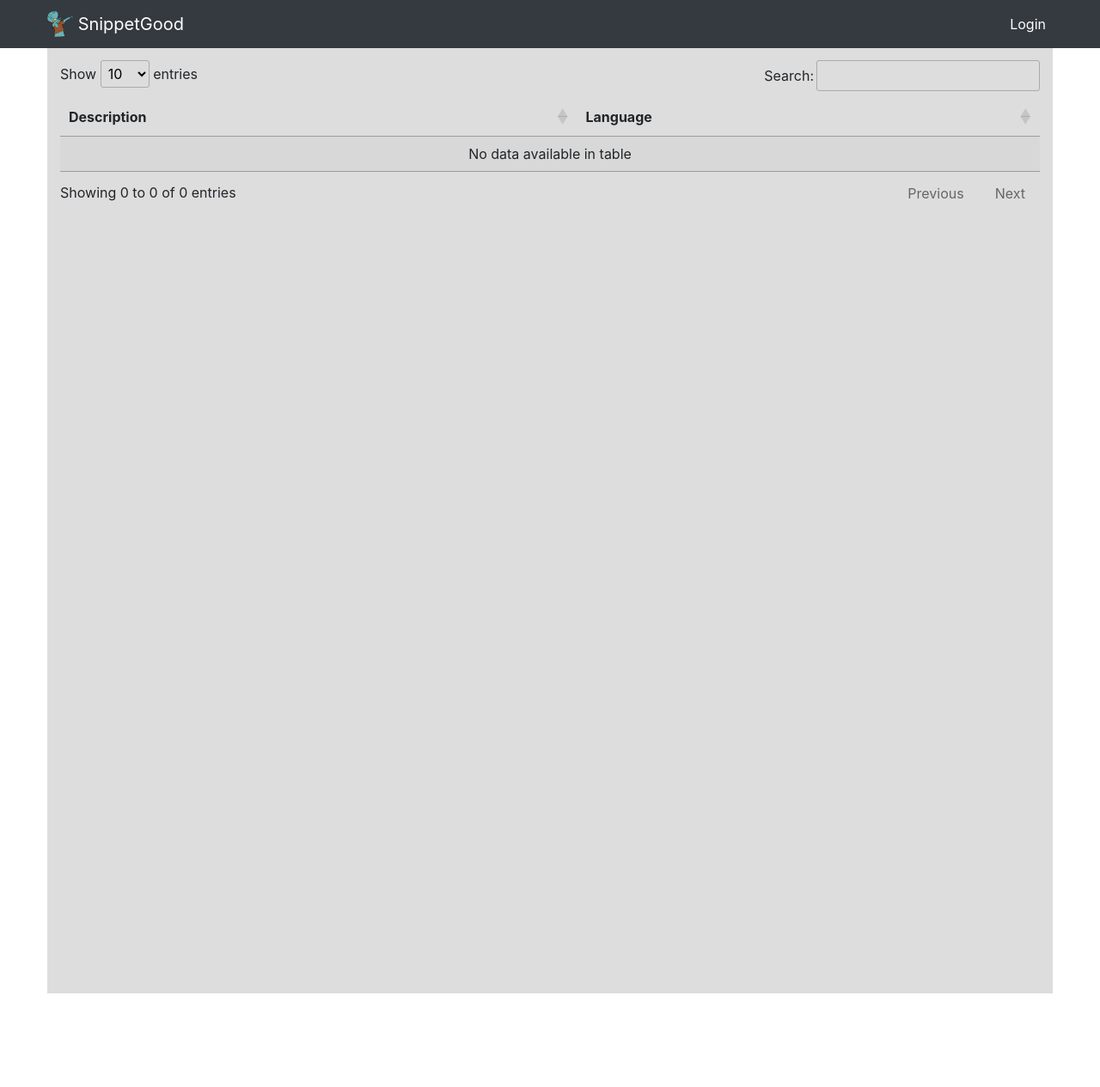
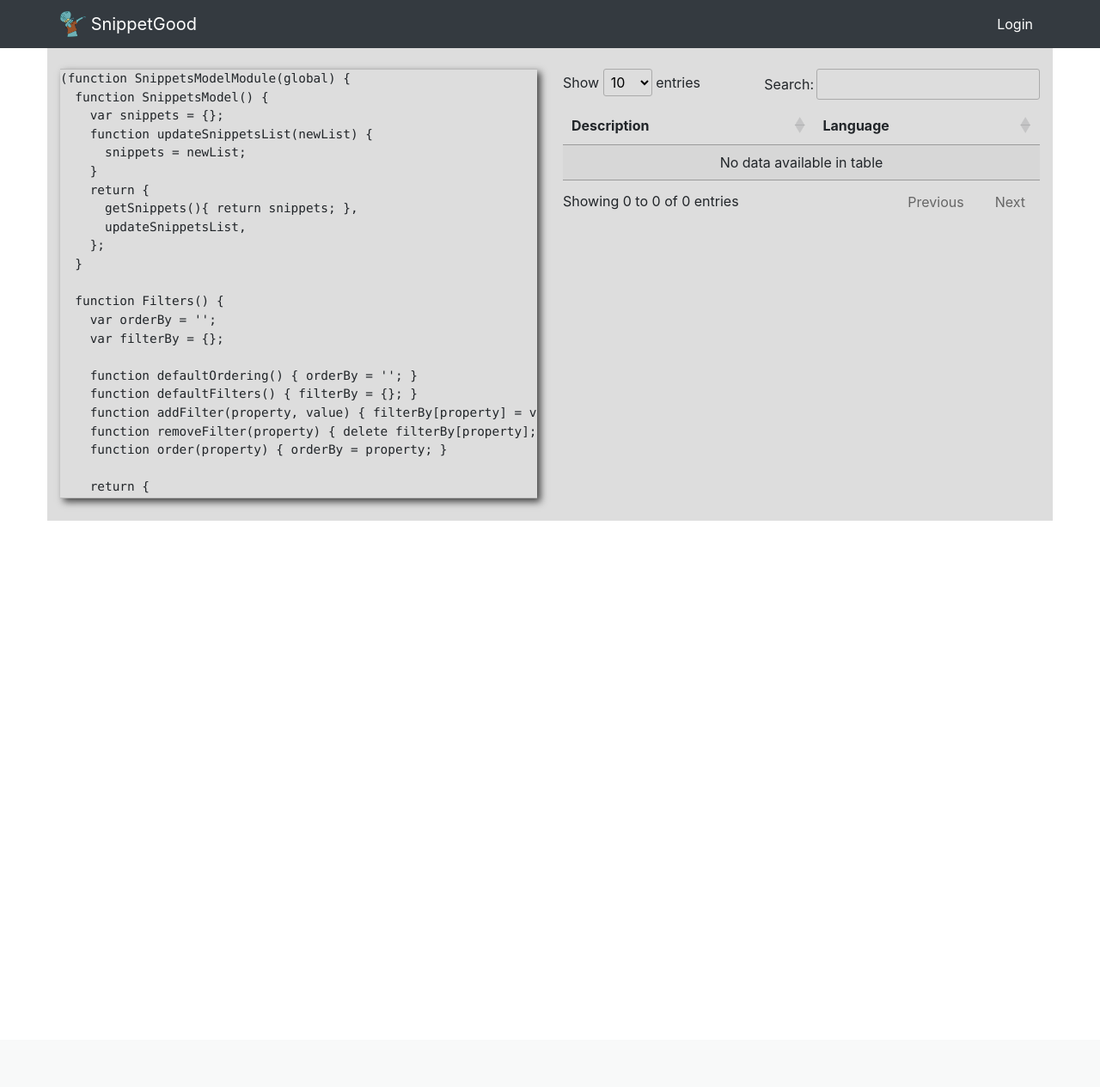
Before and after one commit to Pappyhands/CSCI452-FA17-Public, a PHP site: page / in a window 1280 px wide. Shown: the whole page at 86% size. After the commit the page ends 606 px from the top, so only its background shows below. Run offline with PHP 8.4, Linux system fonts and the light colour scheme; some libraries are stand-ins or nearby versions.

Commit message:
removed prismjs

```diff
--- a/Client/css/main.css
+++ b/Client/css/main.css
@@ -1,19 +1,36 @@
-body, html {
-    height: 100%;
-}
-
 #nav-content {
     max-width: 1200px;
+    padding: 0px 30px;
 }
 
 #page-content {
     margin-top: 55px;
     padding-top: 15px;
     background-color: #ddd;
-    height: 91vh;
+    height: 100%;
 }
 
 #wrapper {
     background-color: transparent;
     max-width: 1200px;
 }
+
+#snippet-container, #snippet-list-container {
+    padding-top: 10px;
+    padding-bottom: 10px;
+}
+
+#snippet-frame {
+    max-height: 500px;
+    border-top: solid #bbb 1px;
+    border-bottom: solid #bbb 1px;
+    box-shadow: 4px 4px 8px #444;
+}
+
+.card-block {
+    padding: 10px 20px;
+}
+
+.language-php .token.variable {
+	color: #963;
+}
--- a/Client/index.html
+++ b/Client/index.html
@@ -28,8 +28,53 @@
 		</div>
 	    <div id="wrapper" class="container-fluid">
     		<div id="page-content" class="container-fluid">
-    		   <div class="row">
-        		   <div id="snippet-list-container" class="col-sm-12 snippet-list-container">
+    			<div class="row justify-content-center">
+    				<div id="snippet-container" class="col-8 col-xl-6">
+    					<pre id="snippet-frame">
+<code class="language-javascript">(function SnippetsModelModule(global) {
+  function SnippetsModel() {
+    var snippets = {};
+    function updateSnippetsList(newList) {
+      snippets = newList;
+    }
+    return {
+      getSnippets(){ return snippets; },
+      updateSnippetsList,
+    };
+  }
+
+  function Filters() {
+    var orderBy = '';
+    var filterBy = {};
+
+    function defaultOrdering() { orderBy = ''; }
+    function defaultFilters() { filterBy = {}; }
+    function addFilter(property, value) { filterBy[property] = value; }
+    function removeFilter(property) { delete filterBy[property]; }
+    function order(property) { orderBy = property; }
+
+    return {
+      getOrder() { return orderBy; },
+      getFilters() { return filterBy; },
+      defaultOrdering,
+      defaultFilters,
+      addFilter,
+      removeFilter,
+      setOrder: order,
+    };
+  }
+
+  try {
+    global.model = new SnippetsModel();
+    global.filters = new Filters();
+  } catch (ex) {
+    console.error('Model failed to initialize:');
+    console.trace();
+  }
+})(window);</code>
+						</pre>
+    				</div>
+        		   	<div id="snippet-list-container" class="col-12 col-xl-6">
 	        		   	<table id="snippets-table" class="display" cellspacing="0" width="100%">
 					        <thead>
 								<tr>
@@ -38,7 +83,9 @@
 									<th>Language</th>
 								</tr>
 							</thead>
-					        <tbody></tbody>
+						<tbody>
+						<!-- Table is empty pending snippets ajax response -->
+						</tbody>
 					    </table>
         		   </div>
     		   </div>
--- a/Client/js/SnippetController.js
+++ b/Client/js/SnippetController.js
@@ -44,10 +44,7 @@
     $(row.node()).addClass('selected');
     var code = $('#snippet-frame')
         .find('code')
-        .removeClass()
-        .addClass('language-' + snippet.language.toLowerCase()) // not sure if this works for all languages
         .text(snippet.code);
-    Prism.highlightElement(code.get(0));
 }
 
 function updateView() {
```
Lines whose indentation alone changed are shown as unchanged.
